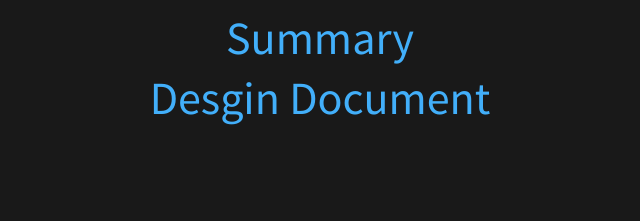
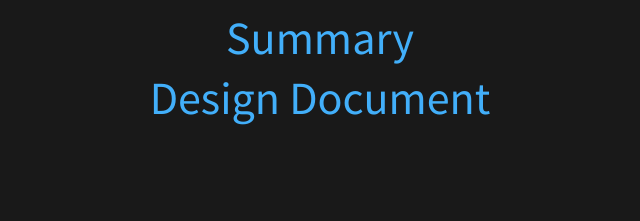
Before and after one commit to taQueue/taQueue.github.io, a website: page index.html in a window 1280 px wide. Shown: the part 575-796 px from the top of the page, 320-960 px from the left. Drawn offline with Linux system fonts and the light colour scheme.

Commit message:
fix typo

```diff
--- a/index.html
+++ b/index.html
@@ -46,7 +46,7 @@
 				<br />
 				<a href="#/summarizeSec">Summary</a>
 				<br />
-				<a href="TA Queue/TheQ_final_design_document.pdf">Desgin Document</a>
+				<a href="TA Queue/TheQ_final_design_document.pdf">Design Document</a>
 				<br />
 
 			</section>
```
